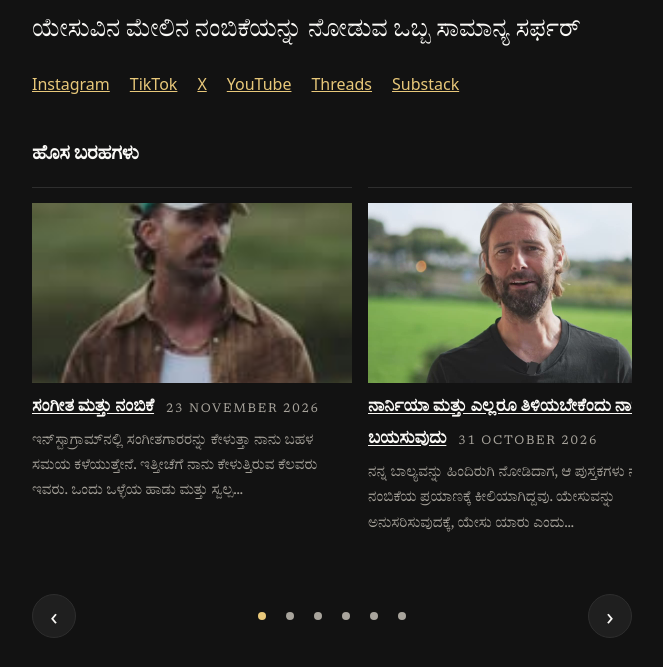
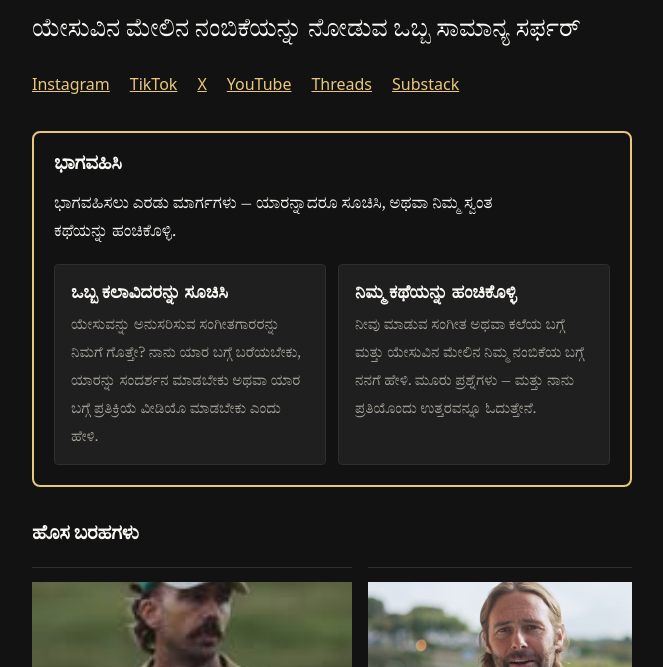
Before and after one commit to streamjonathan/jonathanmccallum-kn, an Eleventy site: page index.njk in a window 1280 px wide. Shown: the part 133-800 px from the top of the page, without its empty margins (308-971 px from the left). Built offline with nearby package versions, Linux system fonts and the light colour scheme; Eleventy itself is replaced by a stand-in of ours; files that its build step writes are made by us from their sources; files whose address does not match are found by name.

Commit message:
Get involved box (translated), linking to the main site's Suggest and Share pages
The two cards link to https://jonathanmccallum.com/suggest-an-artist/ and
https://jonathanmccallum.com/share-your-story/ — this language site has no
suggest/share pages of its own, and the Worker's session cookie is host-only
for jonathanmccallum.com (no CORS for cross-origin API calls), so sign-in and
the forms cannot run on a jonathanmccallum-<code>.pages.dev origin.
Deployment waits on the Cloudflare 20-project cap / clubhousejonathan token.

```diff
--- /dev/null
+++ b/_includes/get-involved.njk
@@ -0,0 +1,14 @@
+<section class="get-involved" aria-labelledby="get-involved-heading">
+  <h2 id="get-involved-heading">ಭಾಗವಹಿಸಿ</h2>
+  <p>ಭಾಗವಹಿಸಲು ಎರಡು ಮಾರ್ಗಗಳು — ಯಾರನ್ನಾದರೂ ಸೂಚಿಸಿ, ಅಥವಾ ನಿಮ್ಮ ಸ್ವಂತ ಕಥೆಯನ್ನು ಹಂಚಿಕೊಳ್ಳಿ.</p>
+  <div class="get-involved__cards">
+    <a class="get-involved__card" href="https://jonathanmccallum.com/suggest-an-artist/">
+      <strong>ಒಬ್ಬ ಕಲಾವಿದರನ್ನು ಸೂಚಿಸಿ</strong>
+      <span>ಯೇಸುವನ್ನು ಅನುಸರಿಸುವ ಸಂಗೀತಗಾರರನ್ನು ನಿಮಗೆ ಗೊತ್ತೇ? ನಾನು ಯಾರ ಬಗ್ಗೆ ಬರೆಯಬೇಕು, ಯಾರನ್ನು ಸಂದರ್ಶನ ಮಾಡಬೇಕು ಅಥವಾ ಯಾರ ಬಗ್ಗೆ ಪ್ರತಿಕ್ರಿಯೆ ವೀಡಿಯೊ ಮಾಡಬೇಕು ಎಂದು ಹೇಳಿ.</span>
+    </a>
+    <a class="get-involved__card" href="https://jonathanmccallum.com/share-your-story/">
+      <strong>ನಿಮ್ಮ ಕಥೆಯನ್ನು ಹಂಚಿಕೊಳ್ಳಿ</strong>
+      <span>ನೀವು ಮಾಡುವ ಸಂಗೀತ ಅಥವಾ ಕಲೆಯ ಬಗ್ಗೆ ಮತ್ತು ಯೇಸುವಿನ ಮೇಲಿನ ನಿಮ್ಮ ನಂಬಿಕೆಯ ಬಗ್ಗೆ ನನಗೆ ಹೇಳಿ. ಮೂರು ಪ್ರಶ್ನೆಗಳು — ಮತ್ತು ನಾನು ಪ್ರತಿಯೊಂದು ಉತ್ತರವನ್ನೂ ಓದುತ್ತೇನೆ.</span>
+    </a>
+  </div>
+</section>
--- a/_includes/layouts/base.njk
+++ b/_includes/layouts/base.njk
@@ -110,8 +110,8 @@
 </script>
 {% endif %}
 <link rel="alternate" type="application/rss+xml" title="{{ site.title }}" href="/feed/">
-<link rel="preload" href="/css/style.css?v=11" as="style">
-<link rel="stylesheet" href="/css/style.css?v=11">
+<link rel="preload" href="/css/style.css?v=12" as="style">
+<link rel="stylesheet" href="/css/style.css?v=12">
 </head>
 <body>
 <a class="skip-link" href="#main">ವಿಷಯಕ್ಕೆ ಹೋಗಿ</a>
--- a/_includes/layouts/page.njk
+++ b/_includes/layouts/page.njk
@@ -5,3 +5,6 @@ layout: layouts/base.njk
   <h1>{{ title }}</h1>
   {{ content | safe }}
 </article>
+{% if page.url != "/suggest-an-artist/" and page.url != "/share-your-story/" %}
+{% include "get-involved.njk" %}
+{% endif %}
--- a/_includes/layouts/post.njk
+++ b/_includes/layouts/post.njk
@@ -10,6 +10,7 @@ layout: layouts/base.njk
   {{ content | safe }}
   </div>
 </article>
+{% include "get-involved.njk" %}
 {% set prevPost = collections.publishedPosts | getPreviousCollectionItem(page) %}
 {% set nextPost = collections.publishedPosts | getNextCollectionItem(page) %}
 {% if prevPost or nextPost %}
--- a/css/style.css
+++ b/css/style.css
@@ -256,6 +256,32 @@ button[type="submit"] {
 /* Featured carousel: the newest articles in a slow-moving row, same
    scroll-snap pattern as the Watch row. The reader can swipe or scroll
    it by hand; the script below moves it along gently when left alone. */
+/* Get involved: the reader forms, on the main site, in a gold box so they pop out.
+   On this language site the two cards link to jonathanmccallum.com, where
+   sign-in and the forms live (the session cookie is host-only for the main
+   site, so they cannot run here). */
+.get-involved {
+  border: 2px solid var(--link);
+  border-radius: 0.5rem;
+  padding: 1rem 1.25rem 1.25rem;
+  margin: 0 0 1.5rem;
+}
+.get-involved h2 { margin-top: 0; }
+.get-involved__cards { display: flex; flex-wrap: wrap; gap: 0.75rem; margin-top: 0.75rem; }
+.get-involved__card {
+  flex: 1 1 16rem;
+  display: block;
+  padding: 0.75rem 1rem;
+  border: 1px solid var(--line);
+  border-radius: 0.25rem;
+  background: var(--code-bg);
+  color: var(--text);
+  text-decoration: none;
+}
+.get-involved__card:hover { border-color: var(--link); }
+.get-involved__card strong { display: block; font-family: "Fraunces", Georgia, "Iowan Old Style", "Times New Roman", serif; font-size: 1.15rem; margin-bottom: 0.25rem; }
+.get-involved__card span { color: var(--muted); font-size: 0.95rem; }
+
 .featured { margin-top: 1.5rem; }
 .featured-row { display: flex; gap: 1rem; overflow-x: auto; scroll-snap-type: x mandatory; list-style: none; padding: 0 0 0.5rem; margin: 1rem 0; }
 /* The arrows and dots are the navigation now, so the row's own
--- a/index.njk
+++ b/index.njk
@@ -17,6 +17,8 @@ eleventyExcludeFromCollections: true
   <a href="https://www.threads.com/@jonamccallum">Threads</a>
   <a href="https://jonamccallum.substack.com">Substack</a>
 </p>
+
+{% include "get-involved.njk" %}
 
 <section class="featured" data-fade aria-labelledby="featured-heading">
   <h2 id="featured-heading">ಹೊಸ ಬರಹಗಳು</h2>
```
